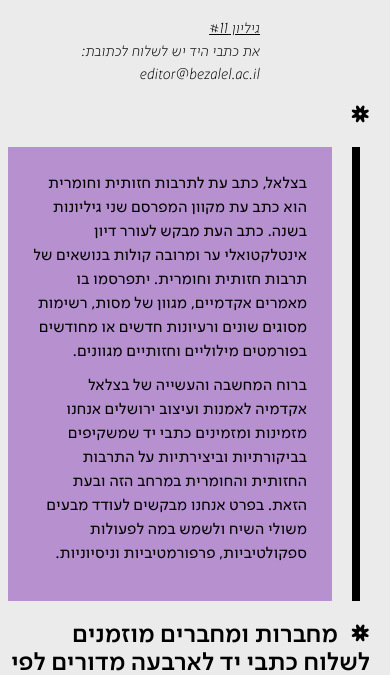
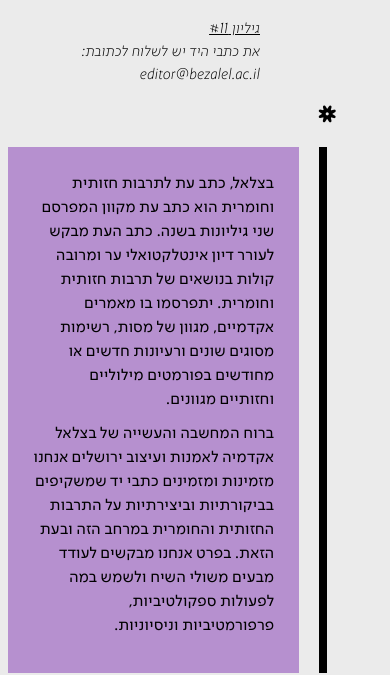
Before and after one commit to kerenkschneider/wd_ex_3, a plain HTML site: page kol.html in a window 390 px wide. Shown: the part 114-789 px from the top of the page. Drawn offline with Linux system fonts and the light colour scheme.

Commit message:
another mini iphone fix test

```diff
--- a/style.css
+++ b/style.css
@@ -589,8 +589,7 @@
     font-size: 16px;
 }
 .main{
-    width: 110%;
-
+    margin-right: 0%;
 }
 .main_section_headline_container{
     margin-right: 0%;
@@ -611,9 +610,6 @@
 
 }
 @media (max-width: 440px) {
-    .main{
-        width: 110%;
-    }
     .click_logo_container{
         width: 70px;
     }
```
